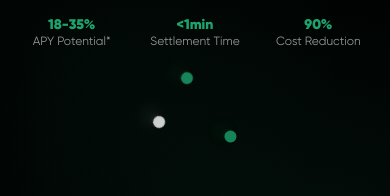
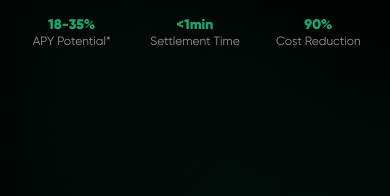
Before and after one commit to 0xsereel/website, a React (Vite) app: page / in a window 390 px wide. Shown: the part 367-563 px from the top of the page. Built offline with nearby package versions, Linux system fonts and the light colour scheme.

Commit message:
Fix mobile hero section blank space by removing CSS animations from hidden image container

```diff
--- a/src/components/Home/Hero.tsx
+++ b/src/components/Home/Hero.tsx
@@ -164,7 +164,7 @@ export const Hero = () => {
 
         {/* Right side - Full screen logo area */}
         <motion.div
-          className="lg:w-[50%] w-full lg:h-full h-auto flex items-center justify-center relative lg:py-0 py-8 sm:py-12"
+          className="lg:w-[50%] w-full lg:h-full h-0 sm:h-auto flex items-center justify-center relative lg:py-0 py-0 sm:py-12"
           style={{ y: logoY }}
         >
           <motion.div
@@ -199,7 +199,7 @@ export const Hero = () => {
               />
               {/* Add a pulsing background element */}
               <motion.div
-                className="absolute top-1/2 left-1/2 -translate-x-1/2 -translate-y-1/2 -z-10 w-2 h-2"
+                className="absolute top-1/2 left-1/2 -translate-x-1/2 -translate-y-1/2 -z-10 w-2 h-2 hidden sm:block"
                 style={{
                   boxShadow: "0 0 200px 100px rgba(28, 163, 110, 0.4)",
                   borderRadius: "50%",
@@ -221,7 +221,7 @@ export const Hero = () => {
 
             {/* Three rotating orbital elements */}
             <motion.div
-              className="absolute inset-0 pointer-events-none"
+              className="absolute inset-0 pointer-events-none hidden sm:block"
               animate={{ rotate: 360 }}
               transition={{ duration: 20, repeat: Infinity, ease: "linear" }}
             >
```
